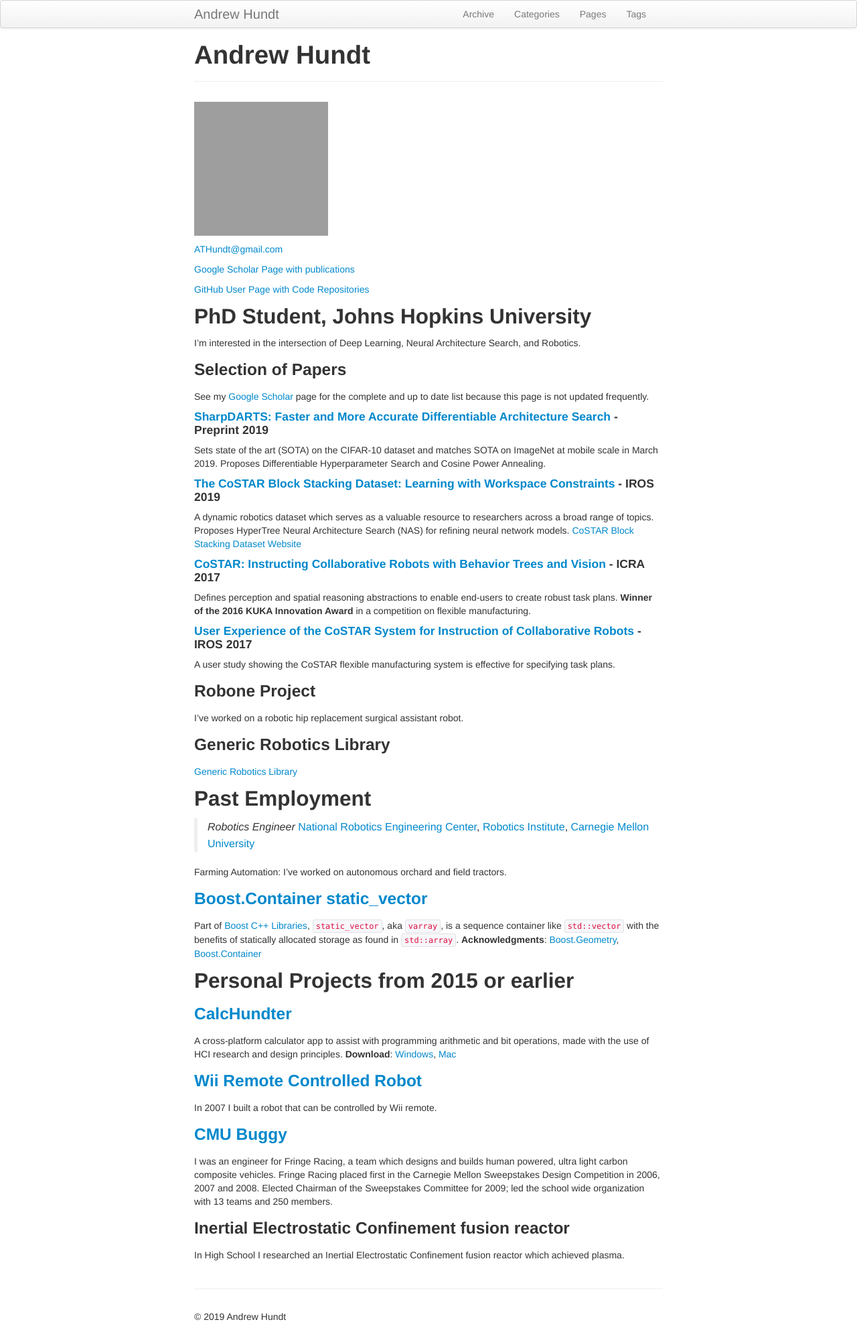
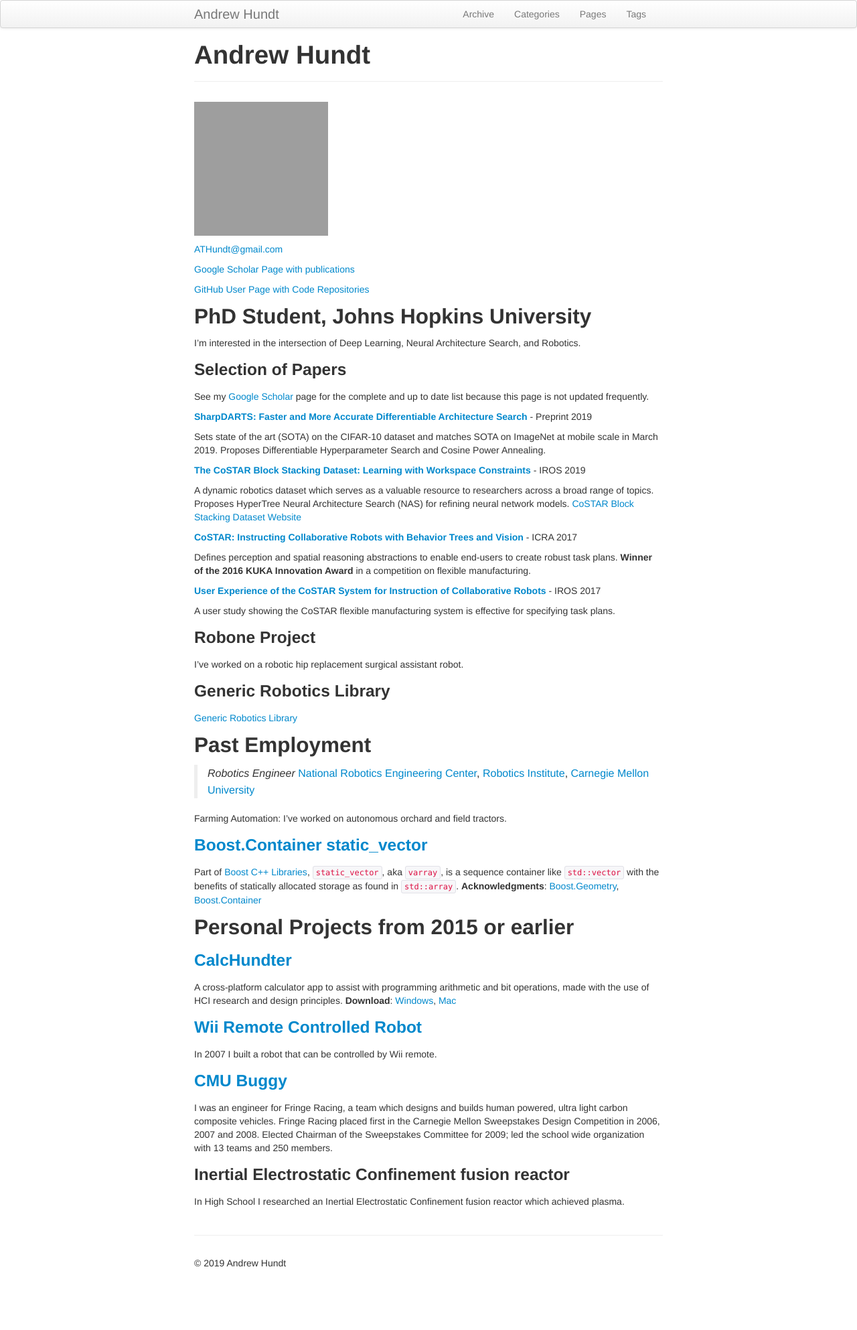
Before and after one commit to ahundt/ahundt.github.io, a Jekyll site: the page built from index.md, in a window 1280 px wide. Shown: the whole page at 67% size. Built offline with Jekyll 4.4.1, drawn with Linux system fonts in a browser that asks for light colours; after the commit the page ends 1906 px from its top, so only the background shows below that; grey boxes are pictures that could not be loaded.

```diff
--- a/index.md
+++ b/index.md
@@ -21,21 +21,21 @@ I'm interested in the intersection of Deep Learning, Neural Architecture Search,
 
 See my [Google Scholar](https://scholar.google.com/citations?user=N0JJHwkAAAAJ) page for the complete and up to date list because this page is not updated frequently.
 
-#### [SharpDARTS: Faster and More Accurate Differentiable Architecture Search](https://arxiv.org/abs/1903.09900) - Preprint 2019
+**[SharpDARTS: Faster and More Accurate Differentiable Architecture Search](https://arxiv.org/abs/1903.09900)** - Preprint 2019
 
 Sets state of the art (SOTA) on the CIFAR-10 dataset and matches SOTA on ImageNet at mobile	scale in March 2019. Proposes Differentiable Hyperparameter Search and Cosine Power Annealing.
 
-#### [The CoSTAR Block Stacking Dataset: Learning with Workspace Constraints](https://arxiv.org/abs/1810.11714) - IROS 2019
+**[The CoSTAR Block Stacking Dataset: Learning with Workspace Constraints](https://arxiv.org/abs/1810.11714)** - IROS 2019
 
 A dynamic robotics dataset which serves as a valuable resource to researchers across a broad range of topics. Proposes HyperTree Neural Architecture Search (NAS) for refining neural network models.
 [CoSTAR Block Stacking Dataset Website](https://sites.google.com/site/costardataset)
 
-#### [CoSTAR: Instructing Collaborative Robots with Behavior Trees and Vision](https://arxiv.org/abs/1611.06145) - ICRA 2017
+**[CoSTAR: Instructing Collaborative Robots with Behavior Trees and Vision](https://arxiv.org/abs/1611.06145)** - ICRA 2017
 
 Defines perception and spatial reasoning abstractions to enable end-users to create robust task plans.
 **Winner of the 2016 KUKA Innovation Award** in a competition on flexible manufacturing.
 
-#### [User Experience of the CoSTAR System for Instruction of Collaborative Robots](http://arxiv.org/abs/1703.07890) - IROS 2017
+**[User Experience of the CoSTAR System for Instruction of Collaborative Robots](http://arxiv.org/abs/1703.07890)** - IROS 2017
 
 A user study showing the CoSTAR flexible manufacturing system is effective for specifying task plans.
 
```
